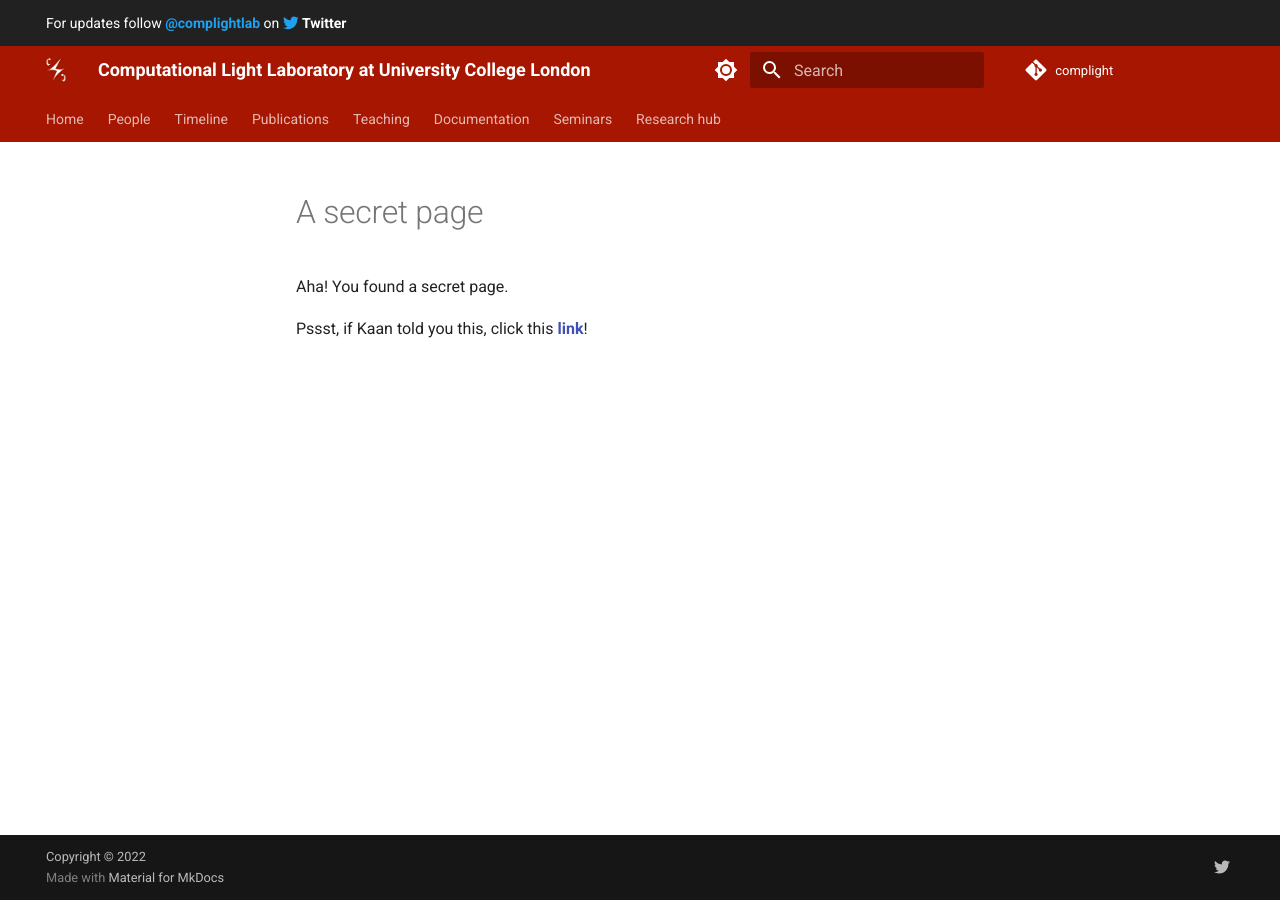
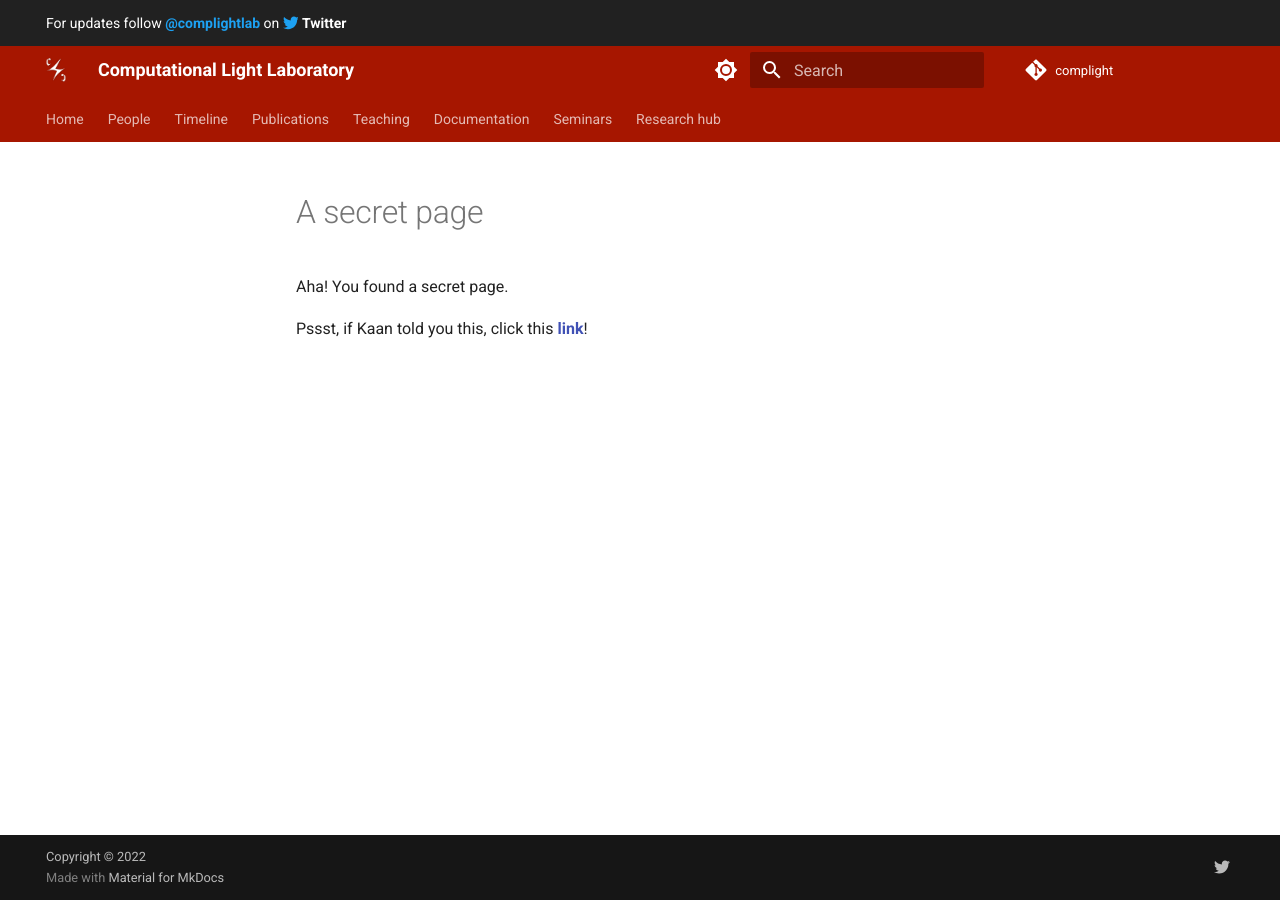
Before and after one commit to complight/complight.github.io, an MkDocs documentation site: the page built from docs/lectures/index.md, in a window 1280 px wide. Built offline with MkDocs 1.6.1 and Material for MkDocs 9.7.7, drawn with Linux system fonts in a browser that asks for light colours.

Commit message:
Updating the title.

```diff
--- a/mkdocs.yml
+++ b/mkdocs.yml
@@ -1,6 +1,6 @@
 
-site_name: Computational Light Laboratory at University College London
-site_description: The computational light laboratory at University College London.
+site_name: Computational Light Laboratory
+site_description: Computational Light Laboratory
 site_author: Kaan Akşit
 site_url: 'https://complightlab.com'
 
```
